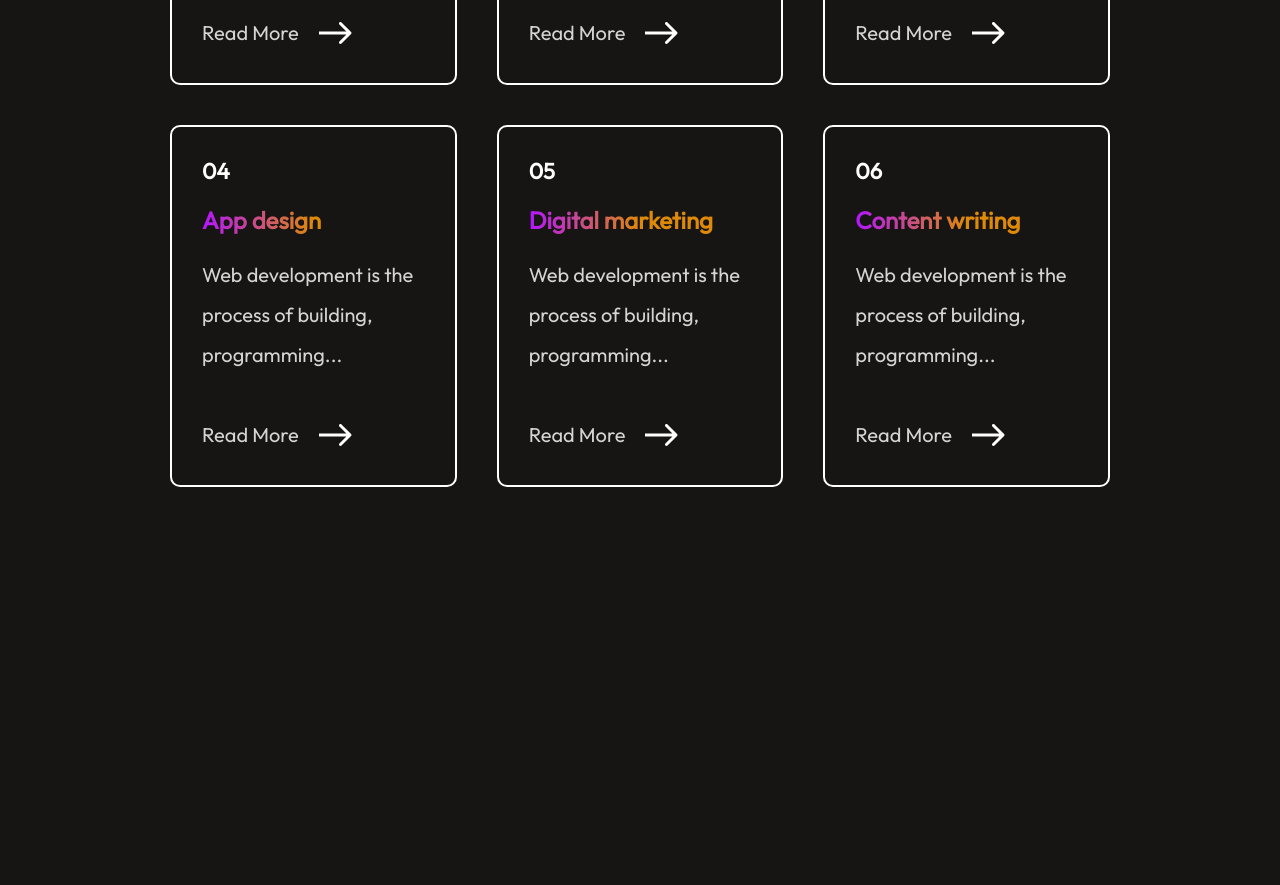
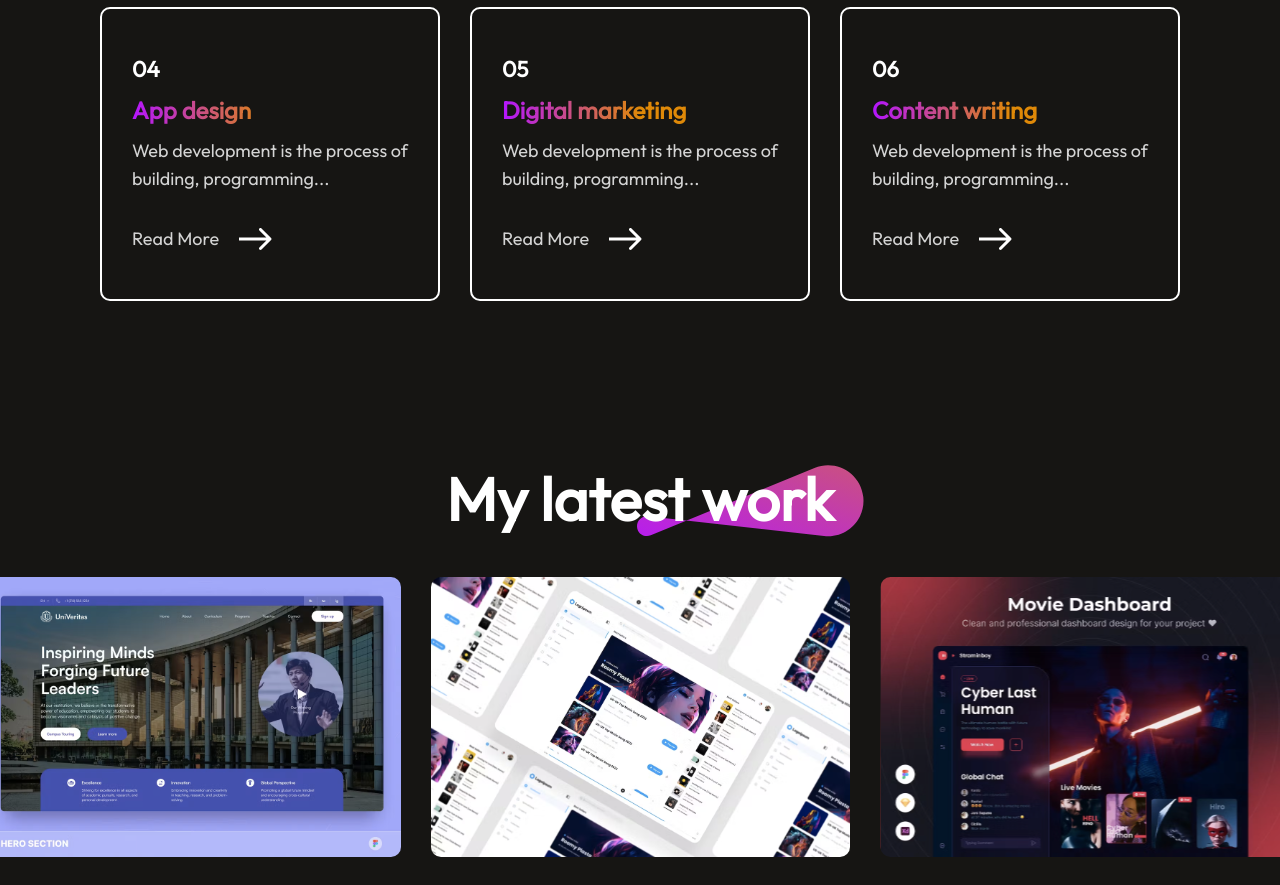
Before and after one commit to Yelle-stack/portfolio_yelle, a React (Vite) app: page / in a window 1280 px wide. Shown: the part 2280-3165 px from the top of the page. Before the commit the page ends 2847 px from the top, so only its background shows below. Built offline with nearby package versions, Linux system fonts and the light colour scheme.

Commit message:
ServicesMyWork

```diff
--- a/src/App.jsx
+++ b/src/App.jsx
@@ -4,6 +4,7 @@
 import Hero from './Components/Hero/Hero'
 import About from './Components/About/About'
 import Services from './Components/Services/Services'
+import MyWork from './Components/MyWork/MyWork'
 
 const App = () => {
   return (
@@ -12,6 +13,7 @@
       <Hero/>
       <About/>
       <Services/>
+      <MyWork/>
     </div>
   )
 }
--- /dev/null
+++ b/src/Components/MyWork/MyWork.css
@@ -0,0 +1,46 @@
+.mywork {
+   display: flex;
+   flex-direction: column;
+   align-items: center;
+   justify-content: center;
+   gap: 40px;
+   margin: 80px 170px;
+}
+
+.mywork-title {
+    position: relative;
+}
+
+.mywork-title h1 {
+    padding: 0px 30px;
+    font-size: 60px;
+    font-weight: 600;
+}
+
+.mywork-title img {
+    position: absolute;
+    bottom: 0;
+    right: 0;
+    z-index: -1;
+}
+
+.mywork-container {
+    display: grid;
+    grid-template-columns: 1fr 1fr 1fr;
+    gap: 30px;
+}
+
+.mywork-container img {
+    box-sizing: border-box;
+    width: 419px;
+    height: 280px;
+    transition: 0.3s;
+    cursor: pointer;
+}
+
+.mywork-container img:hover {
+    transform: scale(1.10);
+    border: 4px solid #ff00ff;
+    border-radius: 10px;
+    transition: 0.3s;
+}
--- /dev/null
+++ b/src/Components/MyWork/MyWork.jsx
@@ -0,0 +1,27 @@
+import React from 'react'
+import './MyWork.css'
+import theme_pattern from '../../assets/theme_pattern.svg'
+import mywork_data from '../../assets/mywork_data'
+import arrow_icon from '../../assets/arrow_icon.svg'
+
+const MyWork = () => {
+  return (
+    <div className='mywork'>
+      <div className="mywork-title">
+        <h1>My latest work</h1>
+        <img src={theme_pattern} alt="theme_photo" />
+      </div>
+      <div className="mywork-container">
+         {mywork_data.map((work, index)=> {
+            return <img key={index} src={work.w_img} alt="" />
+         })}
+      </div>
+      <div className="mywork-showmore">
+        <p>Show More</p>
+        <img src={arrow_icon} alt="" />
+      </div>
+    </div>
+  )
+}
+
+export default MyWork
--- a/src/Components/Services/Services.css
+++ b/src/Components/Services/Services.css
@@ -3,8 +3,8 @@
     flex-direction: column;
     align-items: center;
     justify-content: center;
-    gap: 80px;
-    margin: 80px 170px;
+    gap: 40px;
+    margin: 80px 100px;
 }
 
 .services-title {
@@ -28,18 +28,19 @@
     display: flex;
     flex-direction: column;
     justify-content: center;
-    gap: 20px;
-    padding: 30px;
+    gap: 12px;
+    padding:20px 30px;
     border-radius: 10px;
     border: 2px solid white;
     transition: 0.4s;
     cursor: pointer;
+    min-height: 250px;
 }
 
 .services-container {
     display: grid;
-    grid-template-columns: 1fr 1fr 1fr;
-    gap: 40px;
+    grid-template-columns: repeat(3, 1fr);
+    gap: 30px;
     margin-bottom: 80px;
 }
 
@@ -59,9 +60,9 @@
 
 .services-format p {
     color: #d4d4d4;
-    font-size: 20px;
-    line-height: 40px;
-    max-width: 300px;
+    font-size: 18px;
+    line-height: 28px;
+    max-width: 100%;
 }
 
 .services-readmore {
```
